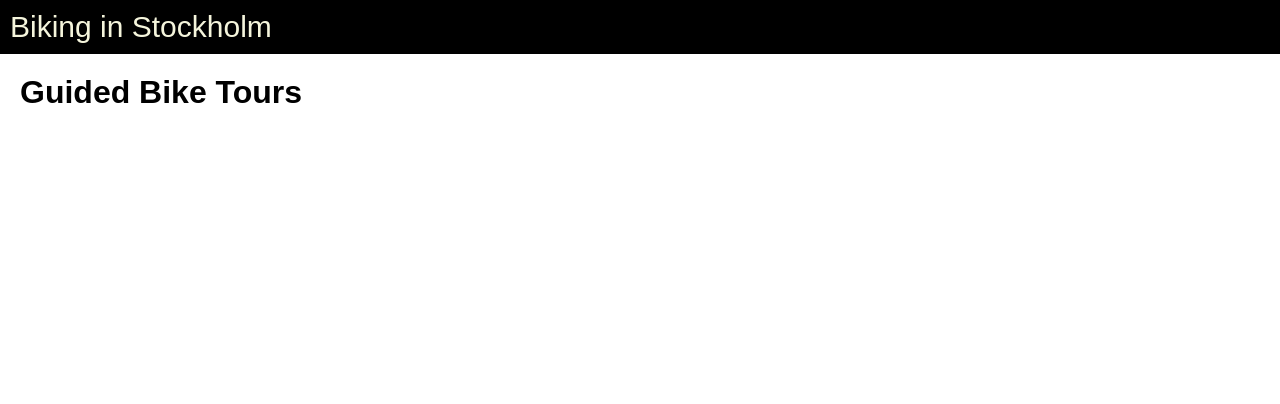
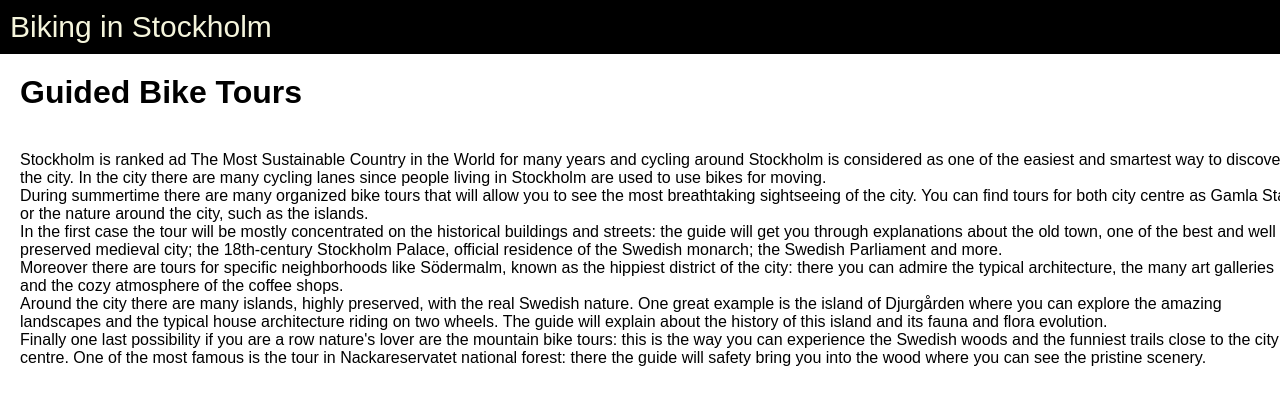
Before and after one commit to jakru00/ISBI_Assignment_3, a plain HTML site: page page3/page3.html in a window 1280 px wide. Shown: the top 404 px of the page. Drawn offline with Linux system fonts and the light colour scheme; files that its build step writes are made by us from their sources.

Commit message:
Text of page 3 (Bike tours)

```diff
--- a/page3/page3.html
+++ b/page3/page3.html
@@ -14,7 +14,22 @@
             <h1>Guided Bike Tours</h1>
         </div>
         <div class="text">
-
+            Stockholm is ranked ad The Most Sustainable Country in the World for many years and cycling around Stockholm is considered as one of
+            the easiest and smartest way to discover the city. In the city there are many cycling lanes since people living in Stockholm are used
+            to use bikes for moving. <br>
+            During summertime there are many organized bike tours that will allow you to see the most breathtaking sightseeing of the city.
+            You can find tours for both city centre as Gamla Stan or the nature around the city, such as the islands. <br>
+            In the first case the tour will be mostly concentrated on the historical buildings and streets: the guide will get you through explanations
+            about the old town, one of the best and well preserved medieval city; the 18th-century Stockholm Palace, official residence of the Swedish
+            monarch; the Swedish Parliament and more. <br>
+            Moreover there are tours for specific neighborhoods like Södermalm, known as the hippiest district of the city: there you can admire the
+            typical architecture, the many art galleries and the cozy atmosphere of the coffee shops. <br>
+            Around the city there are many islands, highly preserved, with the real Swedish nature. One great example is the island of Djurgården where
+            you can explore the amazing landscapes and the typical house architecture riding on two wheels. The guide will explain about the history
+            of this island and its fauna and flora evolution. <br>
+            Finally one last possibility if you are a row nature's lover are the mountain bike tours: this is the way you can experience the Swedish
+            woods and the funniest trails close to the city centre. One of the most famous is the tour in Nackareservatet national forest: there the guide
+            will safety bring you into the wood where you can see the pristine scenery.
         </div>
     </div>
 </body>
```
